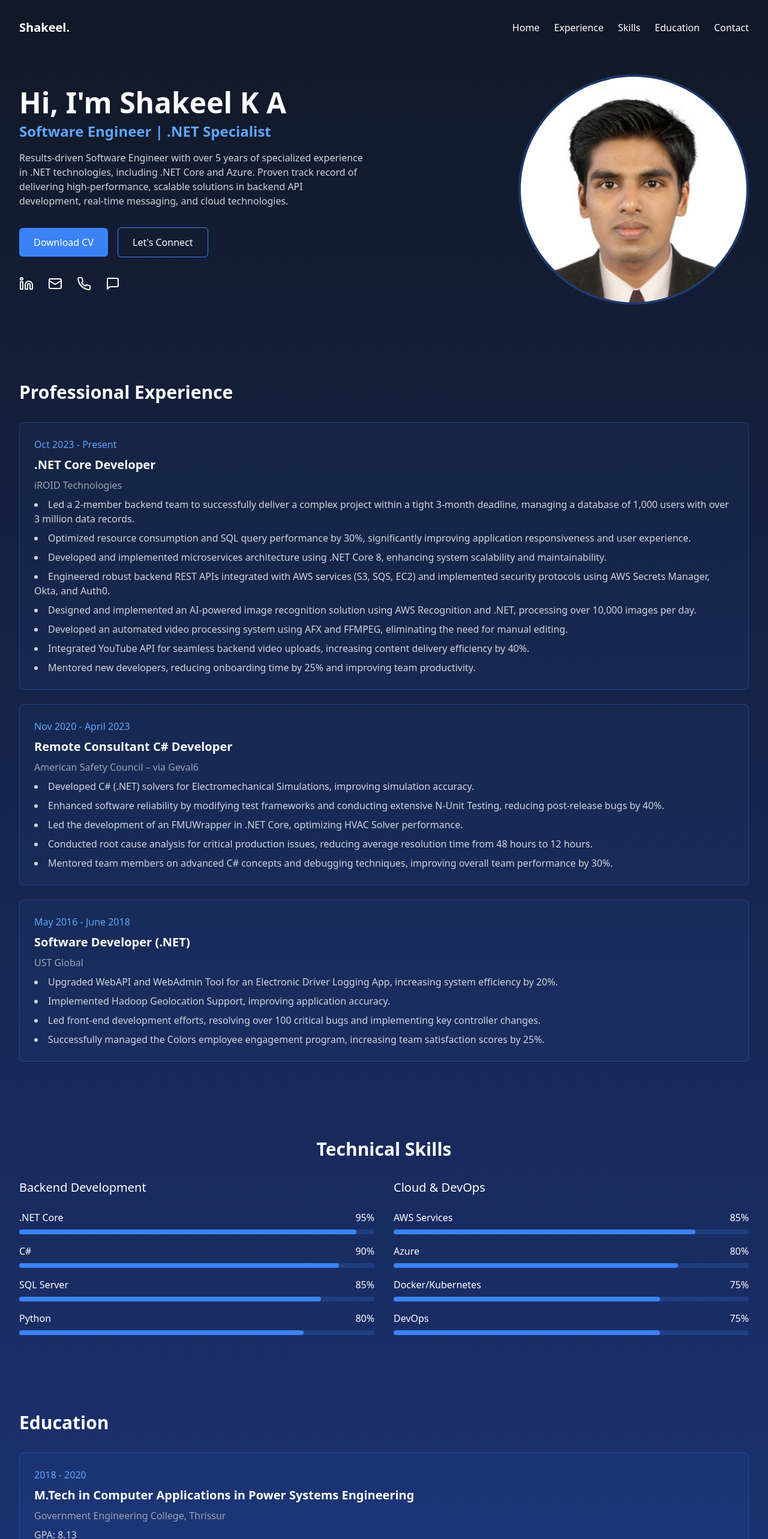
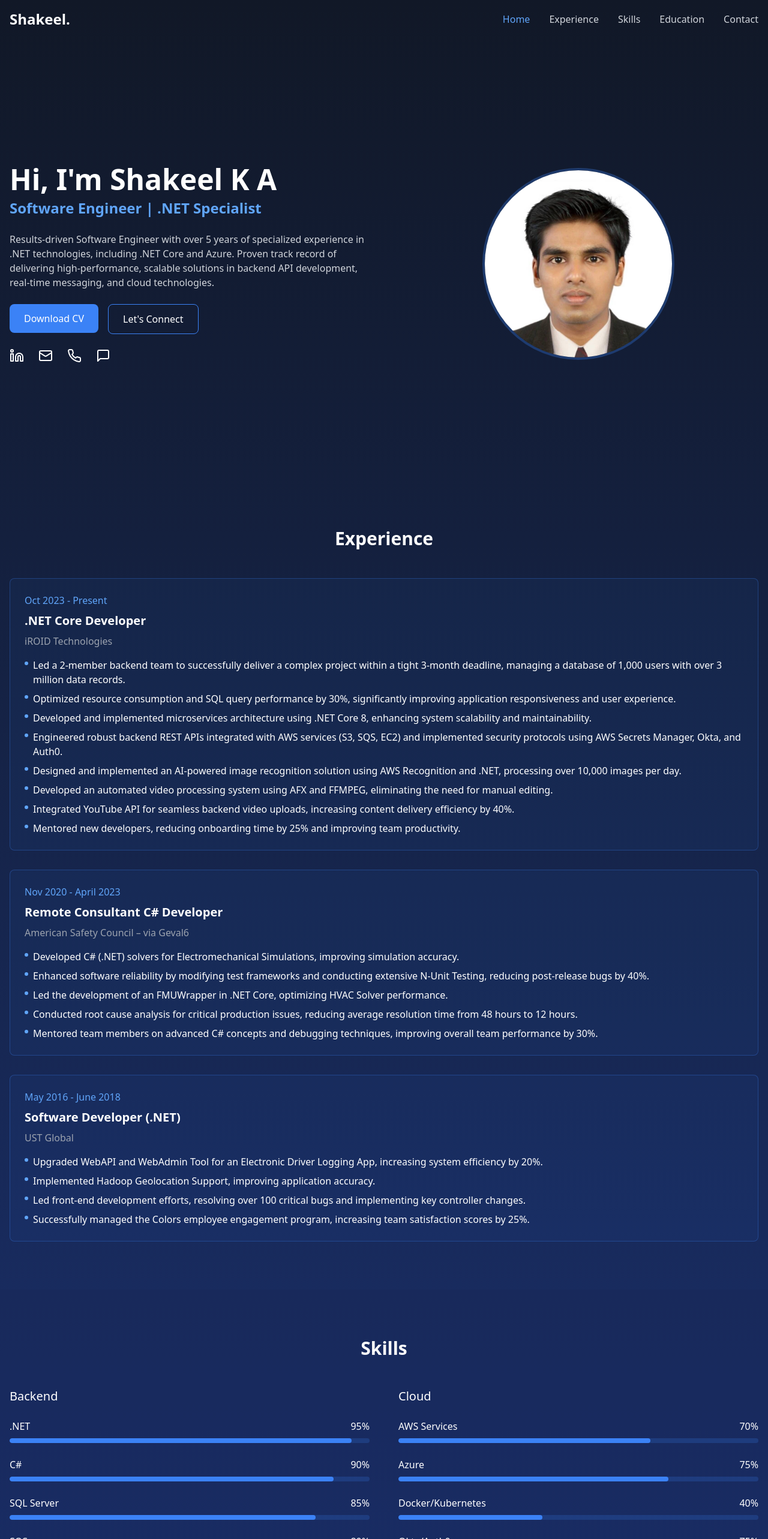
Before and after one commit to kashakeel/shakeel-portfolio, a React (Create React App) app: page / in a window 1280 px wide. Shown: the top 2566 px of the page at 60% size. Built offline with nearby package versions, Linux system fonts and the light colour scheme.

Commit message:
UI Modifications
Smoothening UI

```diff
--- a/src/App.js
+++ b/src/App.js
@@ -1,20 +1,24 @@
-import React from 'react';
-import { Github, Linkedin, Mail, Phone, MessageSquare } from 'lucide-react';
+import React, { useState, useEffect } from 'react';
+import { Github, Linkedin, Mail, Phone, MessageSquare, Menu, X } from 'lucide-react';
 import photo from "./Photo.jpg";
 
 const Portfolio = () => {
+  const [isMenuOpen, setIsMenuOpen] = useState(false);
+  const [activeSection, setActiveSection] = useState('home');
+  const [isScrolled, setIsScrolled] = useState(false);
+
   const skills = {
     backend: [
-      { name: '.NET Core', level: 95 },
+      { name: '.NET', level: 95 },
       { name: 'C#', level: 90 },
       { name: 'SQL Server', level: 85 },
-      { name: 'Python', level: 80 }
+      { name: 'SQS', level: 80 }
     ],
     cloud: [
-      { name: 'AWS Services', level: 85 },
-      { name: 'Azure', level: 80 },
-      { name: 'Docker/Kubernetes', level: 75 },
-      { name: 'DevOps', level: 75 }
+      { name: 'AWS Services', level: 70 },
+      { name: 'Azure', level: 75 },
+      { name: 'Docker/Kubernetes', level: 40 },
+      { name: 'Okta/Auth0', level: 75 }
     ]
   };
 
@@ -74,157 +78,194 @@ const Portfolio = () => {
     }
   ];
 
-  // JSX part for rendering experience with bullets
-const ExperienceSection = () => (
-  <div className="mb-32">
-    <h2 className="text-3xl font-bold mb-8">Professional Experience</h2>
-    <div className="space-y-6">
+  useEffect(() => {
+    const handleScroll = () => {
+      const scrollPosition = window.scrollY;
+      setIsScrolled(scrollPosition > 50);
+
+      const sections = document.querySelectorAll('section[id]');
+      sections.forEach(section => {
+        const top = section.offsetTop - 100;
+        const height = section.offsetHeight;
+        if (scrollPosition >= top && scrollPosition < top + height) {
+          setActiveSection(section.id);
+        }
+      });
+    };
+
+    window.addEventListener('scroll', handleScroll);
+    return () => window.removeEventListener('scroll', handleScroll);
+  }, []);
+
+  const NavLink = ({ section }) => (
+    <button
+      onClick={() => {
+        document.getElementById(section.toLowerCase()).scrollIntoView({ behavior: 'smooth' });
+        setIsMenuOpen(false);
+      }}
+      className={`transition-colors duration-300 ${
+        activeSection === section.toLowerCase()
+          ? 'text-blue-400'
+          : 'text-gray-300 hover:text-blue-400'
+      }`}
+    >
+      {section}
+    </button>
+  );
+
+  return (
+    <div className="min-h-screen bg-gradient-to-b from-gray-900 to-blue-900 text-white">
+      {/* Navbar */}
+      <nav className={`fixed top-0 w-full z-50 transition-all duration-300 ${
+        isScrolled ? 'bg-gray-900/95 backdrop-blur-sm shadow-lg' : ''
+      }`}>
+        <div className="max-w-7xl mx-auto px-4 py-4">
+          <div className="flex items-center justify-between">
+            <div className="text-2xl font-bold">Shakeel.</div>
+            <div className="hidden md:flex space-x-8">
+              {['Home', 'Experience', 'Skills', 'Education', 'Contact'].map(section => (
+                <NavLink key={section} section={section} />
+              ))}
+            </div>
+            <button className="md:hidden" onClick={() => setIsMenuOpen(!isMenuOpen)}>
+              {isMenuOpen ? <X /> : <Menu />}
+            </button>
+          </div>
+
+          {/* Mobile Menu */}
+          <div className={`md:hidden transition-all duration-300 overflow-hidden ${
+            isMenuOpen ? 'max-h-64' : 'max-h-0'
+          }`}>
+            <div className="py-4 space-y-4">
+              {['Home', 'Experience', 'Skills', 'Education', 'Contact'].map(section => (
+                <div key={section} className="px-4">
+                  <NavLink section={section} />
+                </div>
+              ))}
+            </div>
+          </div>
+        </div>
+      </nav>
+
+      {/* Hero Section */}
+      <section id="home" className="min-h-screen flex items-center pt-20">
+        <div className="max-w-7xl mx-auto px-4 py-16">
+          <div className="flex flex-col lg:flex-row items-center gap-12">
+            <div className="flex-1 space-y-6">
+              <h1 className="text-4xl md:text-5xl font-bold">
+                Hi, I'm Shakeel K A
+                <div className="text-xl md:text-2xl text-blue-400 mt-2">
+                  Software Engineer | .NET Specialist
+                </div>
+              </h1>
+              <p className="text-gray-300">
+              Results-driven Software Engineer with over 5 years of specialized experience in .NET technologies,
+            including .NET Core and Azure. Proven track record of delivering high-performance,
+            scalable solutions in backend API development, real-time messaging, and cloud technologies.
+          </p>
+              <div className="flex gap-4">
+                <a href="https://drive.google.com/uc?export=download&id=1yci5kMp_hGJ28ocDehoPMngWMafEKWoe" target="_blank" rel="noopener noreferrer">
+                  <button className="bg-blue-500 px-6 py-3 rounded-lg hover:bg-blue-600 transition-colors">
+                    Download CV
+                  </button>
+                </a>
+                <button className="border border-blue-500 px-6 py-3 rounded-lg hover:bg-blue-500/10 transition-colors">
+                  Let's Connect
+                </button>
+              </div>
+              <div className="flex space-x-6">
+                {[
+                  { Icon: Linkedin, href: "https://www.linkedin.com/in/shakeel-ka/" },
+                  { Icon: Mail, href: "mailto:kashakeel@gmail.com" },
+                  { Icon: Phone, href: "tel:+919633935275" },
+                  { Icon: MessageSquare, href: "skype:kashakeel@gmail.com" }
+                ].map(({ Icon, href }, index) => (
+                  <a
+                    key={index}
+                    href={href}
+                    target="_blank"
+                    rel="noopener noreferrer"
+                    className="hover:text-blue-400 transition-colors"
+                  >
+                    <Icon className="w-6 h-6" />
+                  </a>
+                ))}
+              </div>
+            </div>
+            <div className="flex-1 flex justify-center">
+              <div className="relative w-64 h-64 md:w-80 md:h-80">
+                <img
+                  src={photo}
+                  alt="Shakeel K A Profile Photo"
+                  className="rounded-full w-full h-full object-cover border-4 border-blue-500/30"
+                />
+              </div>
+            </div>
+          </div>
+        </div>
+      </section>
+
+      {/* Experience Section */}
+      <section id="experience" className="py-20">
+        <div className="max-w-7xl mx-auto px-4">
+          <h2 className="text-3xl font-bold mb-12 text-center">Experience</h2>
+          <div className="space-y-8">
             {experience.map((item, index) => (
-        <div key={index} className="border border-blue-500/30 rounded-lg p-6 bg-blue-500/5">
+              <div key={index} className="border border-blue-500/30 rounded-lg p-6 bg-blue-500/5 hover:border-blue-500 transition-colors">
                 <div className="text-blue-400 mb-2">{item.period}</div>
                 <div className="text-xl font-semibold mb-2">{item.title}</div>
-          <div className="text-gray-400 mb-2">{item.company}</div>
-          <ul className="list-disc list-inside text-gray-300 space-y-2">
+                <div className="text-gray-400 mb-4">{item.company}</div>
+                <ul className="space-y-2">
                   {item.description.map((point, idx) => (
-              <li key={idx}>{point}</li>
+                    <li key={idx} className="flex items-start gap-2">
+                      <span className="mt-1.5 w-1.5 h-1.5 rounded-full bg-blue-400 flex-shrink-0" />
+                      <span>{point}</span>
+                    </li>
                   ))}
                 </ul>
               </div>
             ))}
           </div>
         </div>
-);
-
-  return (
-    <div className="min-h-screen bg-gradient-to-b from-gray-900 to-blue-900 text-white p-8">
-      {/* Header/Navigation */}
-      <nav className="flex justify-between items-center mb-16">
-        <div className="text-xl font-bold">Shakeel.</div>
-        <div className="space-x-6">
-          {['Home', 'Experience', 'Skills', 'Education', 'Contact'].map((item) => (
-            <a key={item} href={`#${item.toLowerCase()}`} className="hover:text-blue-400">
-              {item}
-            </a>
-          ))}
-        </div>
-      </nav>
-
-      {/* Hero Section */}
-      <div id="home" className="flex justify-between items-center mb-32">
-        <div className="max-w-xl">
-          <h1 className="text-5xl font-bold mb-4">
-            Hi, I'm Shakeel K A
-            <div className="text-2xl text-blue-400 mt-2">Software Engineer | .NET Specialist</div>
-          </h1>
-          <p className="text-gray-300 mb-8">
-            Results-driven Software Engineer with over 5 years of specialized experience in .NET technologies,
-            including .NET Core and Azure. Proven track record of delivering high-performance,
-            scalable solutions in backend API development, real-time messaging, and cloud technologies.
-          </p>
-          <div className="space-x-4">
-          <a href="https://drive.google.com/uc?export=download&id=1yci5kMp_hGJ28ocDehoPMngWMafEKWoe" target="_blank" rel="noopener noreferrer">
-          <button className="bg-blue-500 px-6 py-3 rounded-md hover:bg-blue-600">
-            Download CV
-          </button>
-        </a>
-            <button className="border border-blue-500 px-6 py-3 rounded-md hover:bg-blue-500/10">
-              Let's Connect
-            </button>
-          </div>
-          <div className="flex space-x-6 mt-8">
-            <a href="https://www.linkedin.com/in/shakeel-ka/" target="_blank" rel="noopener noreferrer">
-              <Linkedin className="w-6 h-6 cursor-pointer hover:text-blue-400" />
-            </a>
-            <a href="mailto:kashakeel@gmail.com">
-              <Mail className="w-6 h-6 cursor-pointer hover:text-blue-400" />
-            </a>
-            <a href="tel:+919633935275">
-              <Phone className="w-6 h-6 cursor-pointer hover:text-blue-400" />
-            </a>
-            <a href="skype:kashakeel@gmail.com">
-              <MessageSquare className="w-6 h-6 cursor-pointer hover:text-blue-400" />
-            </a>
-          </div>
-        </div>
-        <div className="relative">
-      <img
-        src={photo}
-        alt="Shakeel K A Profile Photo"
-        className="rounded-full w-96 h-96 object-cover border-4 border-blue-500/30"
-      />
-    </div>
-      </div>
-
-      {/* Experience Section */}
-      <div id="experience" className="mb-32">
-    <h2 className="text-3xl font-bold mb-8">Professional Experience</h2>
-    <div className="space-y-6">
-      {experience.map((item, index) => (
-        <div key={index} className="border border-blue-500/30 rounded-lg p-6 bg-blue-500/5">
-          <div className="text-blue-400 mb-2">{item.period}</div>
-          <div className="text-xl font-semibold mb-2">{item.title}</div>
-          <div className="text-gray-400 mb-2">{item.company}</div>
-          <ul className="list-disc list-inside text-gray-300 space-y-2">
-            {item.description.map((point, idx) => (
-              <li key={idx}>{point}</li>
-            ))}
-          </ul>
-        </div>
-      ))}
-    </div>
-  </div>
+      </section>
 
       {/* Skills Section */}
-      <div id="skills" className="mb-32">
-        <h2 className="text-3xl font-bold mb-8 text-center">Technical Skills</h2>
-        <div className="grid grid-cols-2 gap-8">
-          <div>
-            <h3 className="text-xl mb-6">Backend Development</h3>
-            <div className="space-y-4">
-              {skills.backend.map((skill) => (
+      <section id="skills" className="py-20 bg-blue-950/30">
+        <div className="max-w-7xl mx-auto px-4">
+          <h2 className="text-3xl font-bold mb-12 text-center">Skills</h2>
+          <div className="grid md:grid-cols-2 gap-12">
+            {Object.entries(skills).map(([category, items]) => (
+              <div key={category}>
+                <h3 className="text-xl mb-6 capitalize">{category.replace('_', ' ')}</h3>
+                <div className="space-y-6">
+                  {items.map((skill) => (
                     <div key={skill.name}>
                       <div className="flex justify-between mb-2">
                         <span>{skill.name}</span>
                         <span>{skill.level}%</span>
                       </div>
-                  <div className="h-2 bg-blue-500/20 rounded-full">
+                      <div className="h-2 bg-blue-500/20 rounded-full overflow-hidden">
                         <div
-                      className="h-full bg-blue-500 rounded-full"
+                          className="h-full bg-blue-500 rounded-full transition-all duration-1000"
                           style={{ width: `${skill.level}%` }}
-                    ></div>
+                        />
                       </div>
                     </div>
                   ))}
                 </div>
               </div>
-          <div>
-            <h3 className="text-xl mb-6">Cloud & DevOps</h3>
-            <div className="space-y-4">
-              {skills.cloud.map((skill) => (
-                <div key={skill.name}>
-                  <div className="flex justify-between mb-2">
-                    <span>{skill.name}</span>
-                    <span>{skill.level}%</span>
-                  </div>
-                  <div className="h-2 bg-blue-500/20 rounded-full">
-                    <div
-                      className="h-full bg-blue-500 rounded-full"
-                      style={{ width: `${skill.level}%` }}
-                    ></div>
-                  </div>
-                </div>
             ))}
           </div>
         </div>
-        </div>
-      </div>
+      </section>
 
       {/* Education Section */}
-      <div id="education" className="mb-32">
-        <h2 className="text-3xl font-bold mb-8">Education</h2>
-        <div className="space-y-6">
+      <section id="education" className="py-20">
+        <div className="max-w-7xl mx-auto px-4">
+          <h2 className="text-3xl font-bold mb-12 text-center">Education</h2>
+          <div className="grid md:grid-cols-2 gap-8">
             {education.map((item, index) => (
-            <div key={index} className="border border-blue-500/30 rounded-lg p-6 bg-blue-500/5">
+              <div key={index} className="border border-blue-500/30 rounded-lg p-6 bg-blue-500/5 hover:border-blue-500 transition-colors">
                 <div className="text-blue-400 mb-2">{item.period}</div>
                 <div className="text-xl font-semibold mb-2">{item.degree}</div>
                 <div className="text-gray-400 mb-2">{item.school}</div>
@@ -233,43 +274,56 @@ const ExperienceSection = () => (
             ))}
           </div>
         </div>
+      </section>
 
-      {/* Contact Form */}
-      <div id="contact" className="max-w-2xl mx-auto">
-        <h2 className="text-3xl font-bold mb-8 text-center">Get In Touch</h2>
+      {/* Contact Section */}
+      <section id="contact" className="py-20 bg-blue-950/30">
+        <div className="max-w-3xl mx-auto px-4">
+          <h2 className="text-3xl font-bold mb-12 text-center">Get In Touch</h2>
           <form className="space-y-6">
-          <div className="grid grid-cols-2 gap-6">
+            <div className="grid md:grid-cols-2 gap-6">
               <input
                 type="text"
-              placeholder="Full Name"
-              className="bg-blue-500/5 border border-blue-500/30 rounded-lg p-3 focus:outline-none focus:border-blue-500"
+                placeholder="Your Name"
+                className="w-full bg-blue-500/5 border border-blue-500/30 rounded-lg p-3
+                  focus:outline-none focus:border-blue-500 transition-colors"
               />
               <input
                 type="email"
-              placeholder="Email Address"
-              className="bg-blue-500/5 border border-blue-500/30 rounded-lg p-3 focus:outline-none focus:border-blue-500"
+                placeholder="Your Email"
+                className="w-full bg-blue-500/5 border border-blue-500/30 rounded-lg p-3
+                  focus:outline-none focus:border-blue-500 transition-colors"
               />
             </div>
             <input
               type="text"
               placeholder="Subject"
-            className="w-full bg-blue-500/5 border border-blue-500/30 rounded-lg p-3 focus:outline-none focus:border-blue-500"
+              className="w-full bg-blue-500/5 border border-blue-500/30 rounded-lg p-3
+                focus:outline-none focus:border-blue-500 transition-colors"
             />
             <textarea
               placeholder="Your Message"
               rows={6}
-            className="w-full bg-blue-500/5 border border-blue-500/30 rounded-lg p-3 focus:outline-none focus:border-blue-500"
-          ></textarea>
-          <button className="bg-blue-500 px-8 py-3 rounded-md hover:bg-blue-600 w-full">
+              className="w-full bg-blue-500/5 border border-blue-500/30 rounded-lg p-3
+                focus:outline-none focus:border-blue-500 transition-colors resize-none"
+            />
+            <button
+              type="submit"
+              className="w-full bg-blue-500 px-8 py-3 rounded-lg hover:bg-blue-600
+                transition-colors font-medium"
+            >
               Send Message
             </button>
           </form>
         </div>
+      </section>
 
       {/* Footer */}
-      <div className="text-center text-sm text-gray-400 mt-16">
-        Copyright © 2024 by Shakeel K A | All Rights Reserved
+      <footer className="py-8 text-center text-gray-400">
+        <div className="max-w-7xl mx-auto px-4">
+          © {new Date().getFullYear()} Shakeel K A. All rights reserved.
         </div>
+      </footer>
     </div>
   );
 };
```
Lines whose indentation alone changed are shown as unchanged.
